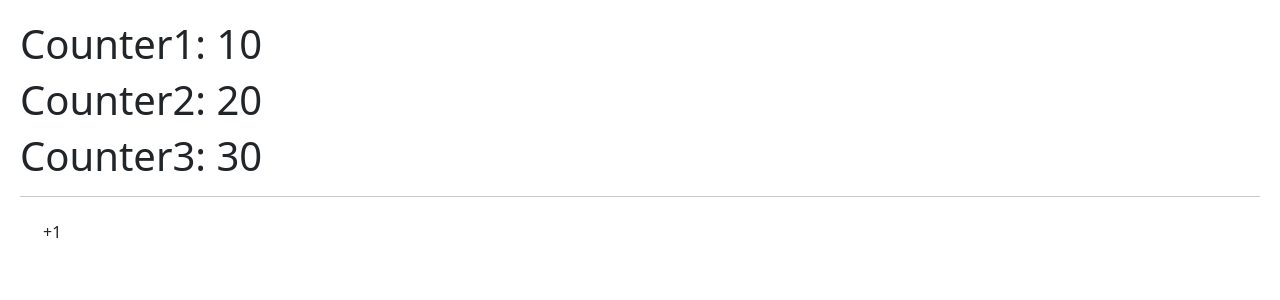
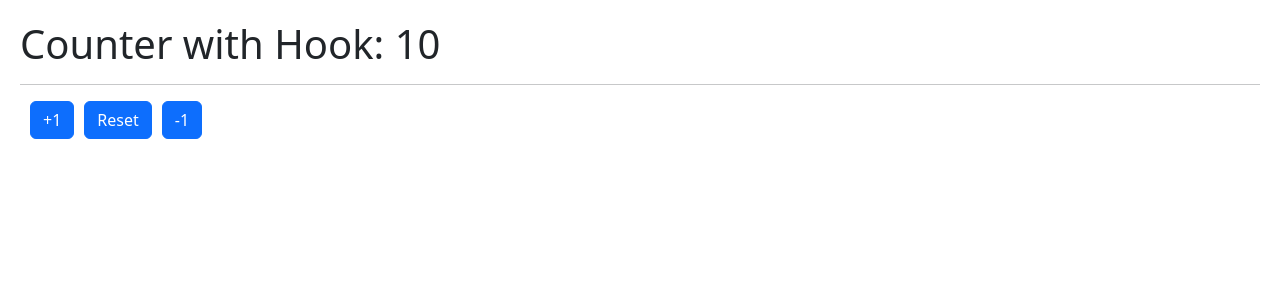
Before and after one commit to sandraLlanos/hook-app-course, a React (Vite) app: page / in a window 1280 px wide. Shown: the top 300 px of the page. Built offline with nearby package versions, Linux system fonts and the light colour scheme.

Commit message:
Expose hook methods

```diff
--- /dev/null
+++ b/src/01-useState/CounterWithCustomHook.jsx
@@ -0,0 +1,18 @@
+import React from 'react';
+import { useCounter } from '../hooks/useCounter';
+
+export const CounterWithCustomHook = () => {
+    const { counter, increment, decrement, reset } = useCounter();
+
+    return (
+        <>
+            <h1>Counter with Hook: {counter} </h1>
+
+            <hr />
+
+            <button onClick={ ()=> increment(2) } className='btn btn-primary'>+1</button>
+            <button onClick={ reset } className='btn btn-primary'>Reset</button>
+            <button onClick={ ()=> decrement() } className='btn btn-primary'>-1</button>
+        </>
+    )
+}
--- /dev/null
+++ b/src/hooks/useCounter.jsx
@@ -0,0 +1,23 @@
+import React, { useState } from 'react'
+
+export const useCounter = ( initialValue = 10 ) => {
+    const [ counter, setCounter ] = useState( initialValue );
+
+    const increment = ( value = 1 ) => {
+        setCounter( counter + value );
+    }
+    const reset = () => {
+        setCounter( initialValue );
+    }
+    const decrement = ( value = 1 ) => {
+        if (counter === 0) return;
+        setCounter( counter - value );
+    }
+
+  return {
+    counter,
+    increment,
+    decrement,
+    reset,
+  }
+}
--- a/src/main.jsx
+++ b/src/main.jsx
@@ -1,12 +1,14 @@
 import React from 'react'
 import ReactDOM from 'react-dom/client'
 import './index.css'
-import { HooksApp } from './HooksApp'
-import { CounterApp } from './01-useState/CounterApp'
+// import { HooksApp } from './HooksApp'
+// import { CounterApp } from './01-useState/CounterApp'
+import { CounterWithCustomHook } from './01-useState/CounterWithCustomHook'
 
 ReactDOM.createRoot(document.getElementById('root')).render(
   <React.StrictMode>
     {/* <HooksApp /> */}
-    <CounterApp />
+    {/* <CounterApp /> */}
+    <CounterWithCustomHook />
   </React.StrictMode>,
 )
```
